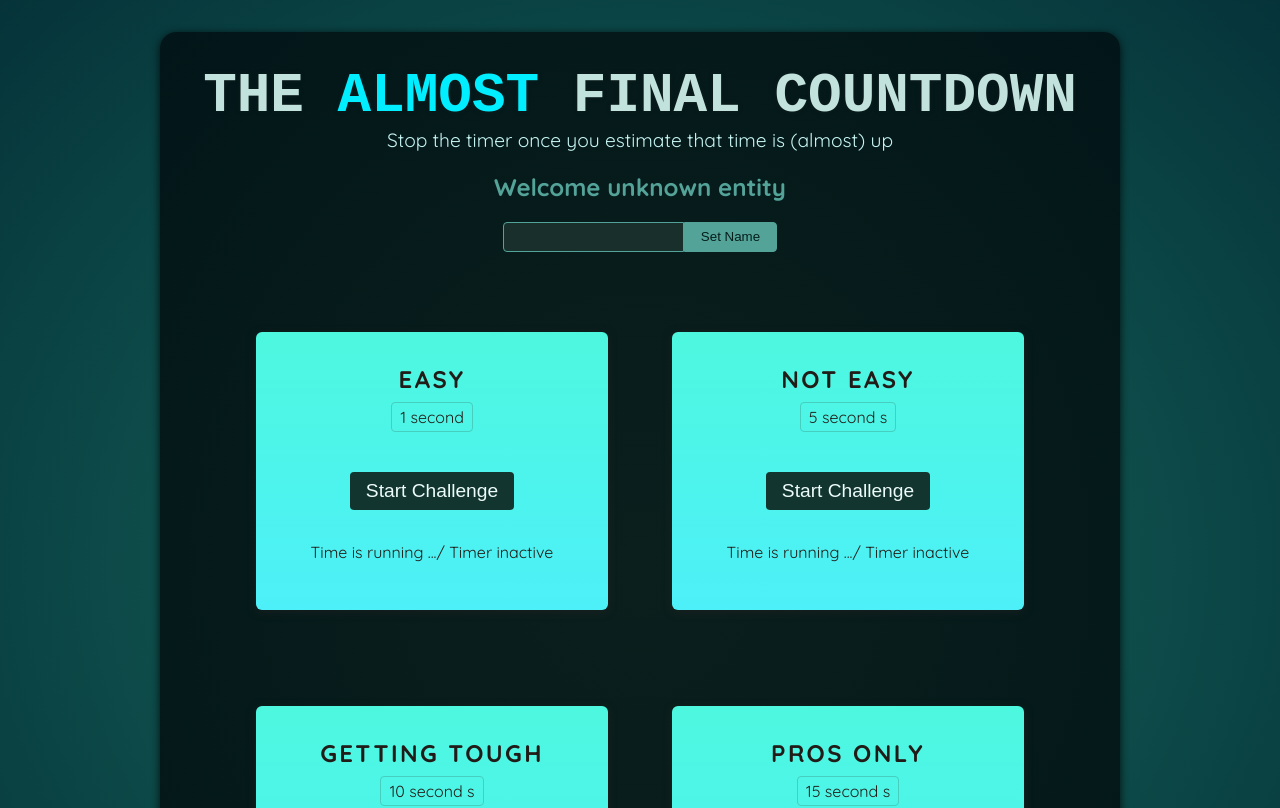
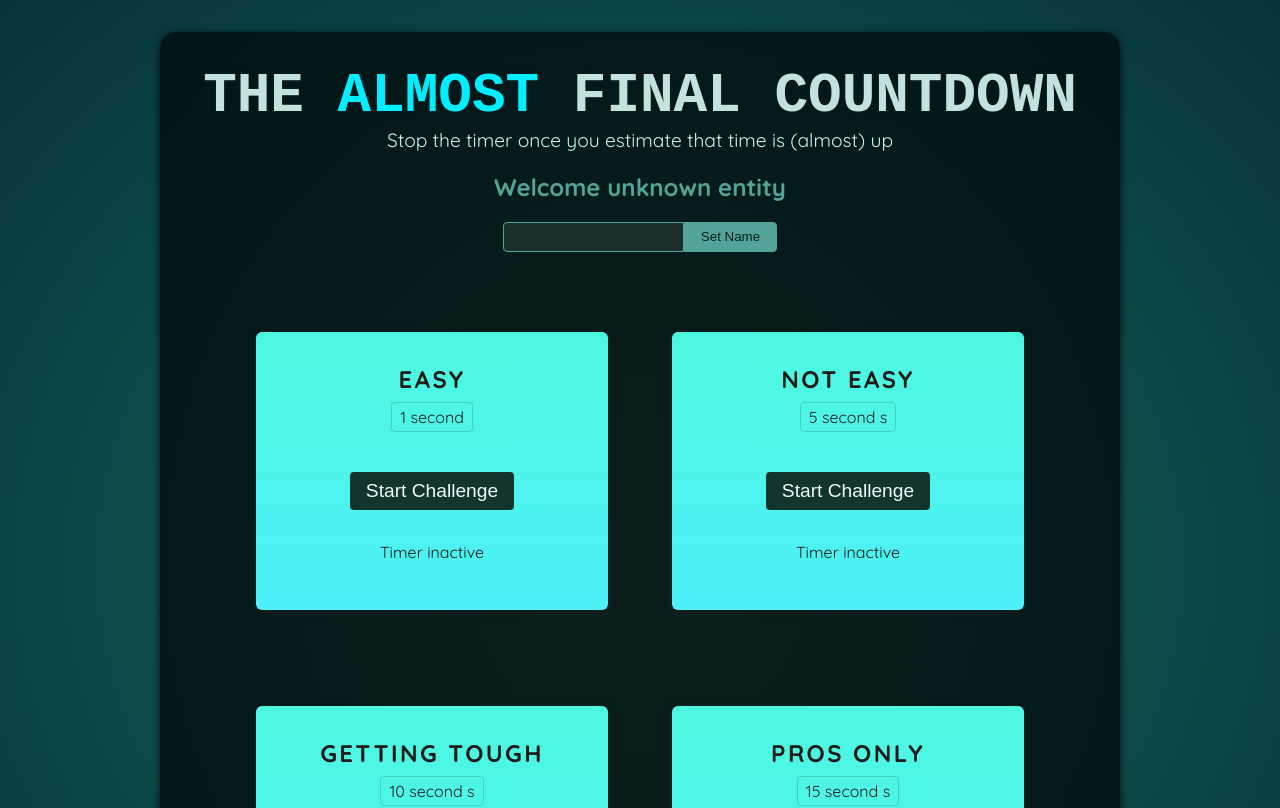
Before and after one commit to flavia3107/timer-game, a React (Vite) app: page / in a window 1280 px wide. Shown: the top 808 px of the page. Built offline with nearby package versions, Linux system fonts and the light colour scheme; a web font is replaced by a local one.

Commit message:
React-Refs-Portal: Implement start logic

```diff
--- a/src/components/TimerChallenge.jsx
+++ b/src/components/TimerChallenge.jsx
@@ -1,10 +1,30 @@
+import { useState } from "react";
+
 export default function TimerChallenge({title, targetTime}){
+    const [timerExpired, setTimerExpired] = useState(false);
+    const [timerStarted, setTimerStarted] = useState(false);
+
+    function handleStart(){
+        setTimeout(() => {
+            setTimerExpired(true);
+        }, targetTime * 1000);
+
+        setTimerStarted(true)
+    }
+
+    function handleStop(){
+
+    }
+
     return <section className="challenge">
         <h2>{title}</h2>
+        {timerExpired && <p>You lost</p>}
         <p className="challenge-time"> {targetTime} second {targetTime > 1 ? 's' : ''} </p>
         <p>
-            <button>Start Challenge</button>
+            <button onClick={handleStart}>{ timerStarted ? 'Stop':'Start'} Challenge</button>
         </p>
-        <p className="">Time is running .../ Timer inactive </p>
+        <p className={ timerStarted ? 'active': undefined}>
+            { timerStarted ? 'Time is running ...':' Timer inactive '}
+        </p>
     </section>
 }
```
